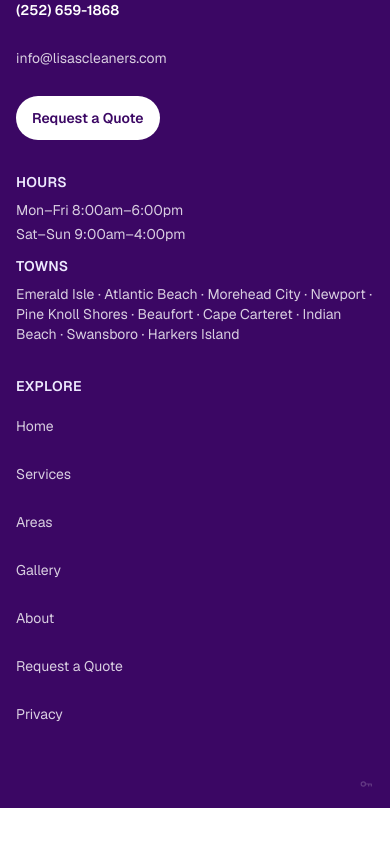
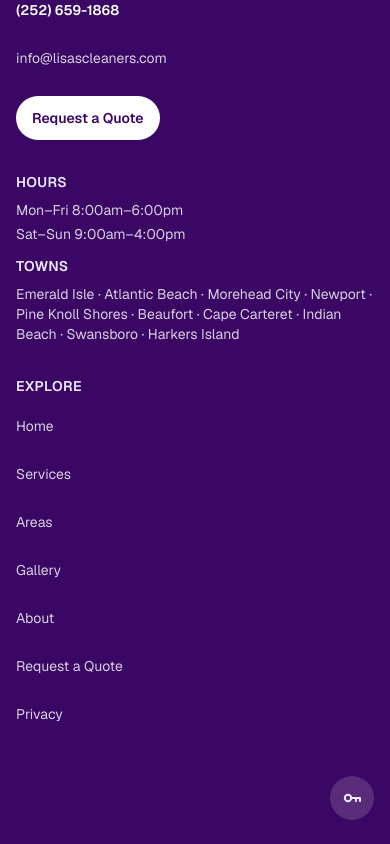
Before and after one commit to CRMwebsolution/lisascleaners-v2, a Next.js app: page / in a window 390 px wide. Shown: the part 6502-7346 px from the top of the page. Before the commit the page ends 7310 px from the top, so only its background shows below. Built offline with nearby package versions, Linux system fonts and the light colour scheme; no server answers; the database is empty.

Commit message:
Make the footer staff key easier to see on mobile

```diff
--- a/components/Footer.tsx
+++ b/components/Footer.tsx
@@ -5,7 +5,7 @@
 
 function KeyIcon() {
   return (
-    <svg viewBox="0 0 24 24" className="h-4 w-4" fill="none" stroke="currentColor" strokeWidth="1.8" aria-hidden="true">
+    <svg viewBox="0 0 24 24" className="h-6 w-6 lg:h-5 lg:w-5" fill="none" stroke="currentColor" strokeWidth="2" aria-hidden="true">
       <circle cx="8" cy="12" r="3.2" />
       <path d="M11 12h9v3M16 12v3" strokeLinecap="round" strokeLinejoin="round" />
     </svg>
@@ -44,8 +44,12 @@
           </ul>
         </nav>
       </div>
-      <div className="mx-auto flex max-w-6xl justify-end px-4 pb-4">
-        <Link href="/login" className="text-white opacity-20 hover:opacity-60" aria-label="Staff login">
+      <div className="mx-auto flex max-w-6xl justify-end px-4 pb-6">
+        <Link
+          href="/login"
+          className="tap inline-flex items-center justify-center rounded-full bg-white/15 p-2 text-sand hover:bg-white/25 hover:text-white"
+          aria-label="Staff login"
+        >
           <KeyIcon />
         </Link>
       </div>
```
